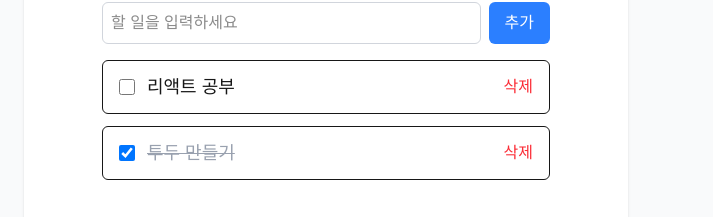
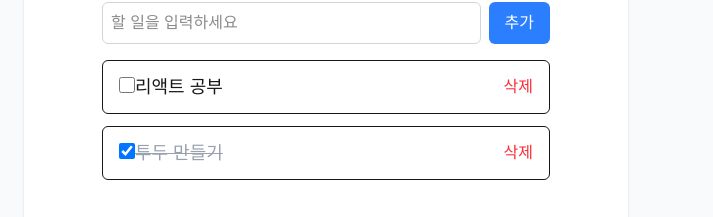
Before and after one commit to hiharibo/my-app, a Next.js app: page /todos in a window 1280 px wide. Shown: the part 278-495 px from the top of the page, without its empty margins (0-713 px from the left). Built offline with nearby package versions, Linux system fonts and the light colour scheme.

Commit message:
feat : label 태그 추가

```diff
--- a/src/components/TodoListItem.tsx
+++ b/src/components/TodoListItem.tsx
@@ -17,10 +17,12 @@ function TodoListItem({ todo, onToggle, onDelete }: TodoListItemProps) {
       className="flex items-center justify-between gap-3 rounded-md border px-4 py-3"
       key={todo.id}
     >
-      <label className="flex flex-1 cursor-pointer items-center gap-3">
-        <CheckBox completed={todo.completed} onChange={onToggle} />
-        <TodoLabel title={todo.title} completed={todo.completed} />
-      </label>
+      <div className="flex flex-1 cursor-pointer items-center gap-3">
+        <label>
+          <CheckBox completed={todo.completed} onChange={onToggle} />
+          <TodoLabel title={todo.title} completed={todo.completed} />
+        </label>
+      </div>
       <DeleteButton onClick={onDelete} />
     </li>
   );
```
